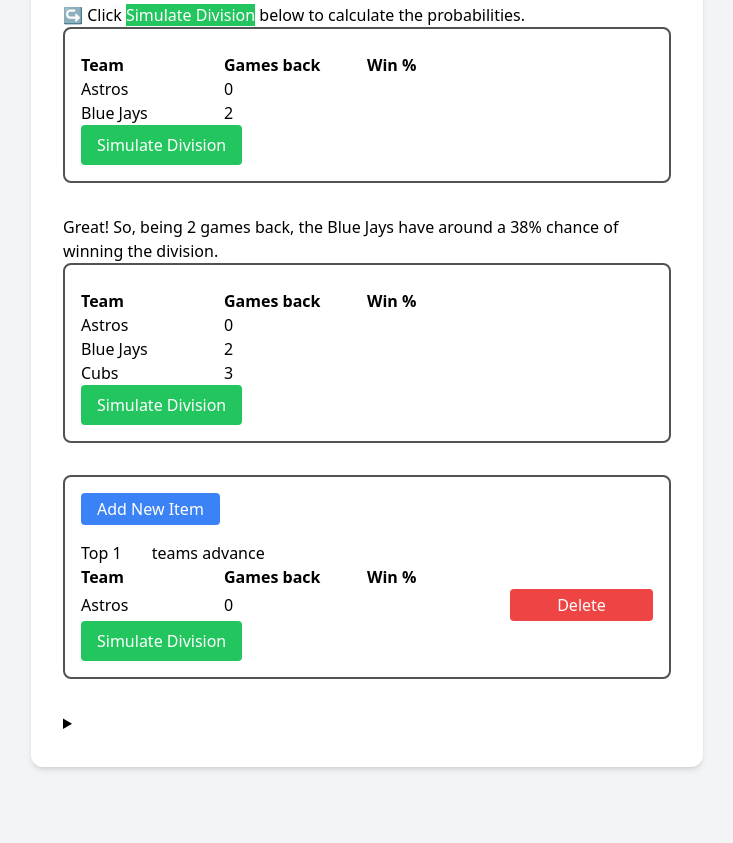
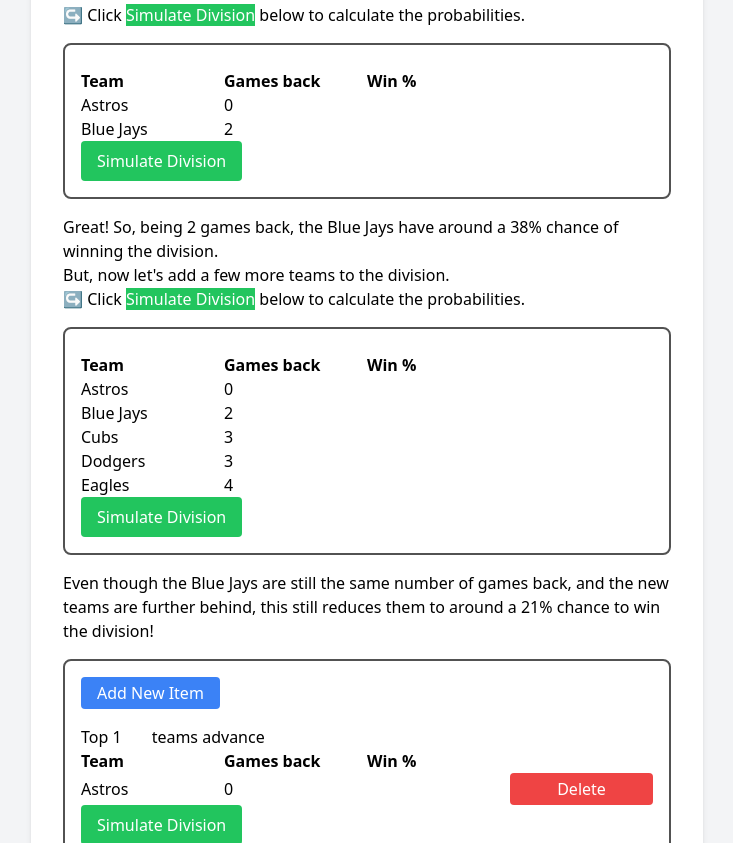
Before and after one commit to gregstoll/divisionRaceProbabilities, a website: page index.html in a window 1280 px wide. Shown: the part 325-1168 px from the top of the page, without its empty margins (273-1006 px from the left). Before the commit the page ends 1124 px from the top, so only its background shows below. Drawn offline with Linux system fonts and the light colour scheme.

Commit message:
add some writeup

```diff
--- a/index.html
+++ b/index.html
@@ -28,13 +28,23 @@
             </division-element>
             <p>Great! So, being 2 games back, the Blue Jays have around a 38% chance of winning the division.
             </p>
+            <p>But, now let's add a few more teams to the division.</p>
+            <p>&hookrightarrow; Click <span class="bg-green-500 text-white">Simulate Division</span> below to calculate
+            the probabilities.</p>
             <division-element readonly="true">
                 <team-games-back team-name="Astros" games-back="0"></team-games-back>
                 <team-games-back team-name="Blue Jays" games-back="2"></team-games-back>
                 <team-games-back team-name="Cubs" games-back="3"></team-games-back>
+                <team-games-back team-name="Dodgers" games-back="3"></team-games-back>
+                <team-games-back team-name="Eagles" games-back="4"></team-games-back>
             </division-element>
+            <p>Even though the Blue Jays are still the same number of games back, and
+                the new teams are further behind, this still reduces them to around a 21% chance
+                to win the division!
+            </p>
 
             <division-element></division-element>
+
             <details class="mt-8"><summary></summary>
                 <button id="runTests" class="bg-yellow-500 text-white px-4 py-2 rounded">Run tests</button>
                 <div id="testResults"></div>
@@ -298,7 +308,7 @@
         const numberOfWinningTeamsEditableHtml = `Top <input type="number" value="${this.numberOfWinningTeams}" min="1" max="10" style="width: 35px;" id="numberOfWinningTeams"> teams advance`;
         this.shadowRoot.innerHTML = `
             <link rel="stylesheet" href="output.css">
-            <div class="mb-8 border-solid border-2 border-neutral-600 rounded-lg p-4">
+            <div class="mb-4 mt-4 border-solid border-2 border-neutral-600 rounded-lg p-4">
             ${!this.readonly ? addItemHtml : ""}
             <div class="mt-2">${this.readonly ?
                     ((this.numberOfWinningTeams > 1) ? numberOfWinningTeamsReadonlyHtml : "")
```
Also changed, not shown: output.css.
